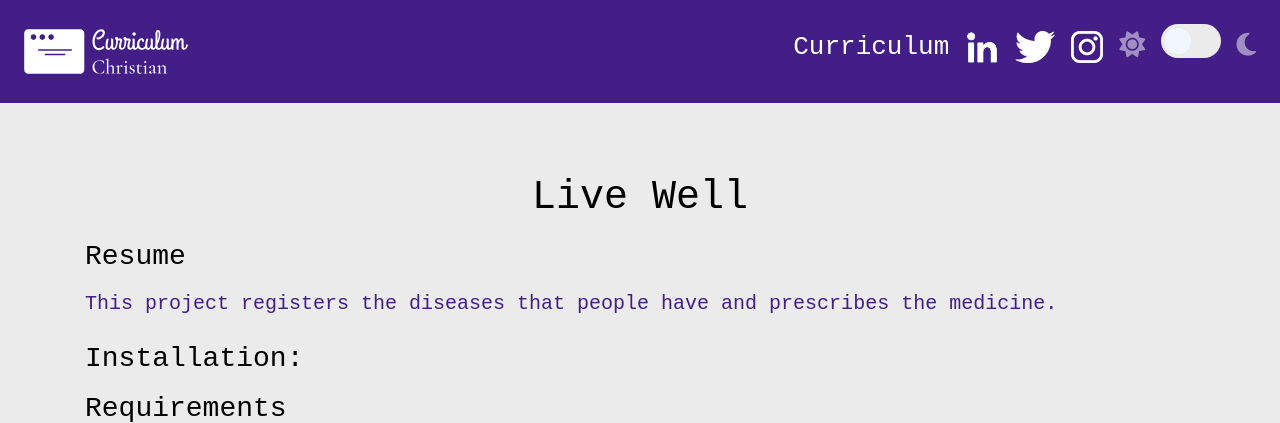
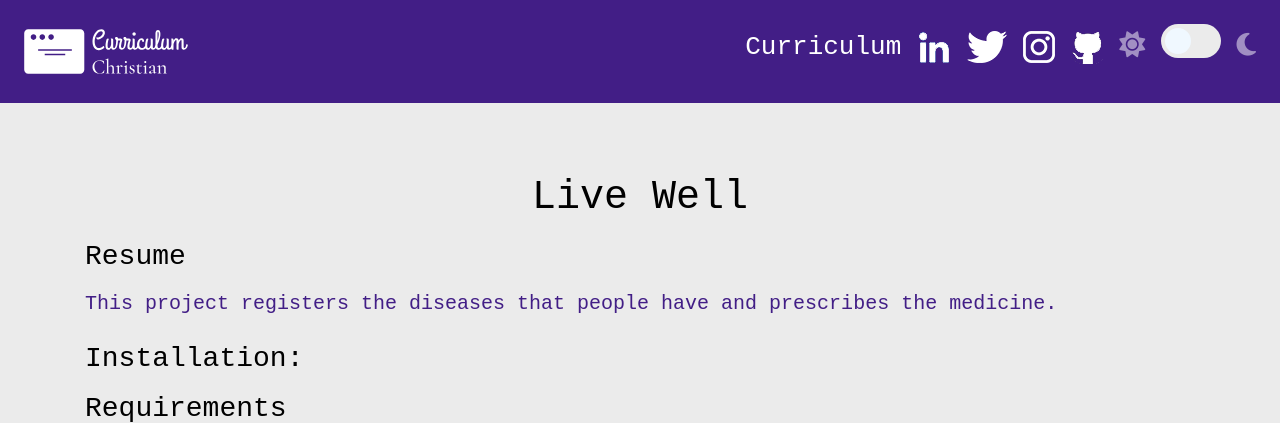
Before and after one commit to CyberAPOKA/studying-symfony, a Symfony app: template templates/live-well.html.twig in a window 1280 px wide. Shown: the top 423 px of the page. Run offline with Twig, Linux system fonts and the light colour scheme; the template is opened without the code that fills it, so the values that code supplies are empty; some libraries are stand-ins or nearby versions.

Commit message:
add link github in template live-well

```diff
--- a/templates/live-well.html.twig
+++ b/templates/live-well.html.twig
@@ -58,6 +58,10 @@
           <a class="nav-item nav-link raise btn-gradient rounded instagram" target="_blank"
           href="https://www.instagram.com/christian.heartbreak/" >
             <img src="assets/instagram.png" alt="">
+          </a>
+          <a class="nav-item nav-link raise btn-gradient rounded github" target="_blank"
+          href="https://github.com/CyberAPOKA/">
+            <img src="assets/github.png" alt="">
           </a>
 
 
```
